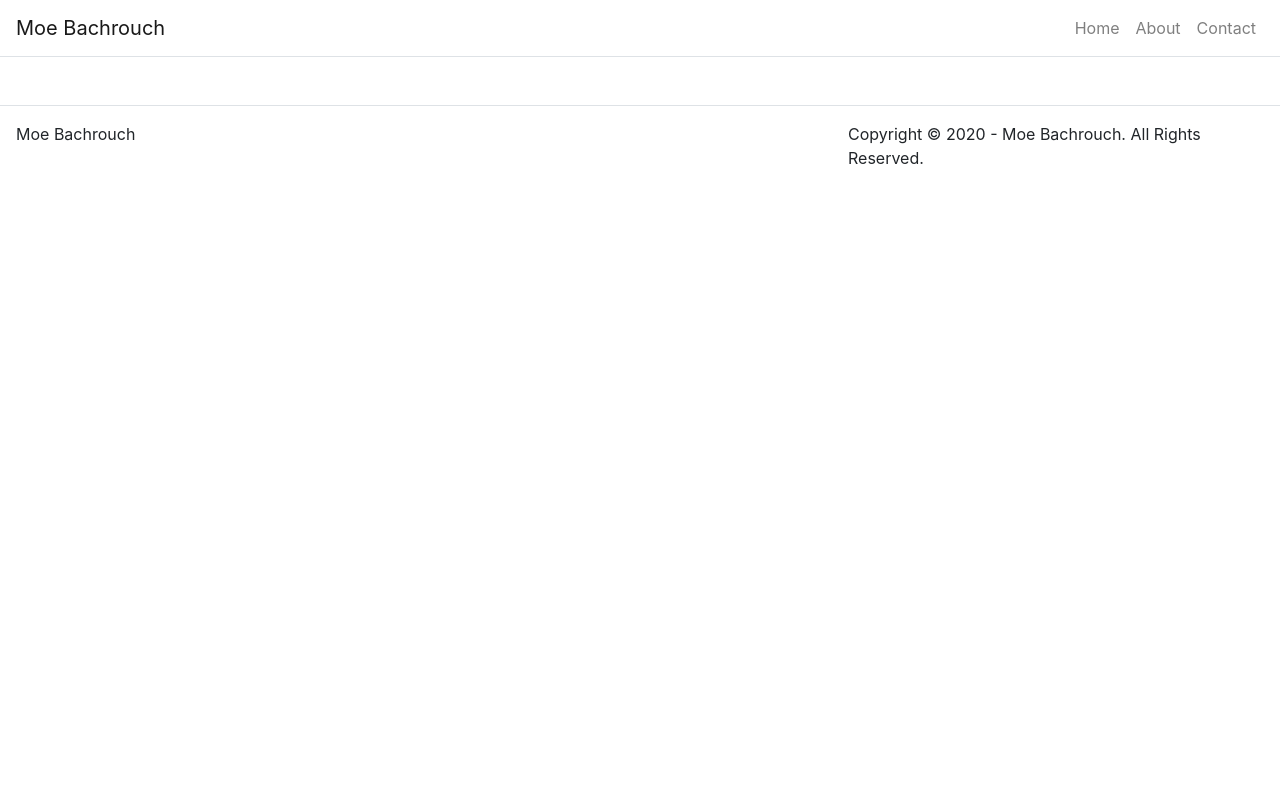
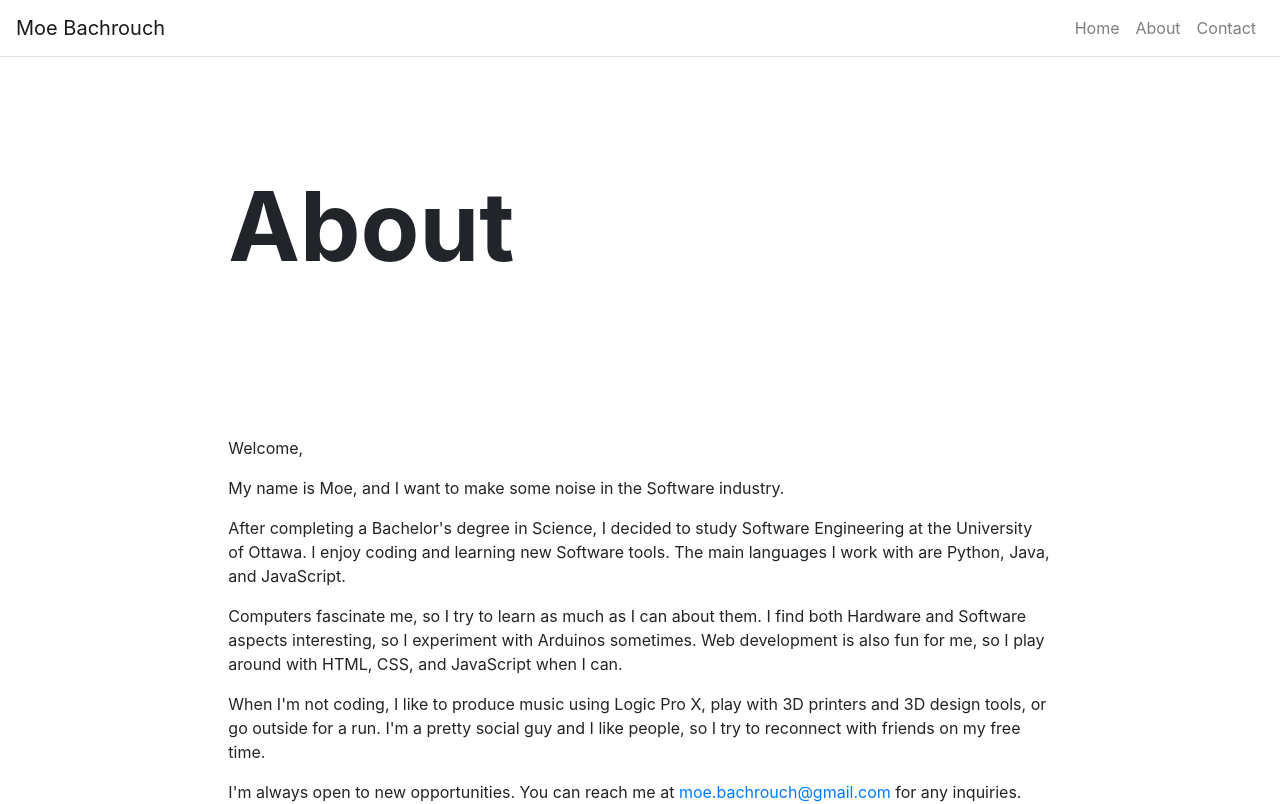
Before and after one commit to moebachrouch/portfolio, a React (Create React App) app: page /about in a window 1280 px wide. Shown: the top 804 px of the page. Built offline with nearby package versions, Linux system fonts and the light colour scheme.

Commit message:
deployed website

```diff
--- a/src/App.js
+++ b/src/App.js
@@ -18,9 +18,9 @@
   this.state = {
     title: 'Moe Bachrouch',
     headerLinks: [
-      {title: 'Home', path:'https://moebachrouch.github.io/portfolio/'},
-      {title: 'About', path:'https://moebachrouch.github.io/portfolio/about'},
-      {title: 'Contact', path:'https://moebachrouch.github.io/portfolio/contact'}
+      {title: 'Home', path:'/'},
+      {title: 'About', path:'/about'},
+      {title: 'Contact', path:'/contact'}
     ],
     home: {
       title: 'Moe Bachrouch',
@@ -50,16 +50,16 @@
           <Navbar.Toggle className="border-0" aria-controls="navbar-toggle"/>
           <Navbar.Collapse id = "navbar-toggle">
             <Nav className="ml-auto">
-              <Link className="nav-link" to="https://moebachrouch.github.io/portfolio/">Home</Link>
+              <Link className="nav-link" to="/portfolio">Home</Link>
               <Link className="nav-link" to="/about">About</Link>
               <Link className="nav-link" to="/contact">Contact</Link>
             </Nav>
           </Navbar.Collapse>
         </Navbar>
 
-        <Route path="https://moebachrouch.github.io/portfolio/" exact render={ () => <HomePage title={this.state.home.title} subTitle={this.state.home.subTitle} text={this.state.home.text}/>}/>
-        <Route path="https://moebachrouch.github.io/portfolio/about" render={() => <AboutPage title={this.state.about.title} />} />
-          <Route path="https://moebachrouch.github.io/portfolio/contact" render={() => <ContactPage title={this.state.contact.title} />} />
+        <Route path="/portfolio" exact render={ () => <HomePage title={this.state.home.title} subTitle={this.state.home.subTitle} text={this.state.home.text}/>}/>
+        <Route path="/about" render={() => <AboutPage title={this.state.about.title} />} />
+          <Route path="/contact" render={() => <ContactPage title={this.state.contact.title} />} />
 
         <Footer>
 
```
